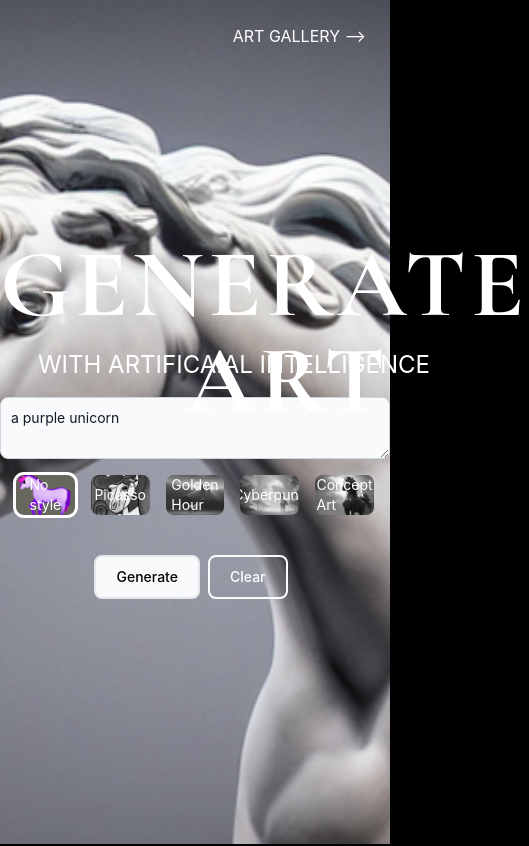
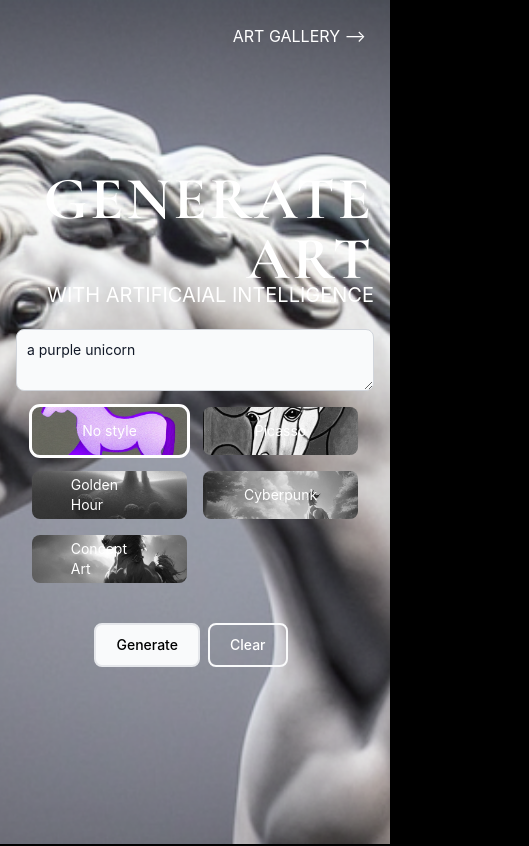
Before and after one commit to HoverBaum/boid-art, a Next.js app: page / in a window 390 px wide. Shown: the top 846 px of the page, 529 px wide, since content can reach past the window. Built offline with nearby package versions, Linux system fonts and the light colour scheme.

Commit message:
🎨 improve style select for mobile.

```diff
--- a/pages/_document.tsx
+++ b/pages/_document.tsx
@@ -6,7 +6,7 @@ export default function Document() {
       <Head>
         <link rel="preconnect" href="https://fonts.googleapis.com" />
         <link
-          href="https://fonts.googleapis.com/css2?family=Cormorant+Garamond:wght@700&family=Roboto&display=swap"
+          href="https://fonts.googleapis.com/css2?family=Cormorant+Garamond:wght@700&family=Roboto:wght@400;500&display=swap"
           rel="stylesheet"
         />
       </Head>
--- a/src/home/ImageGeneration.tsx
+++ b/src/home/ImageGeneration.tsx
@@ -35,7 +35,6 @@ export const ImageGeneration = () => {
     const predictionElement = document.getElementById('prediction')
     if (predictionElement) {
       const bounds = predictionElement.getBoundingClientRect()
-      // window.scrollTo(0, bounds.top)
       window.scrollTo({
         top: bounds.top,
         left: 0,
@@ -110,13 +109,13 @@ export const ImageGeneration = () => {
       <Link className="absolute top-6 z-10 right-6" href="/results">
         ART GALLERY --{'>'}
       </Link>
-      <div className="h-screen bg-[url('/unicorn-marble.png')] bg-cover bg-center grid place-items-center">
+      <div className="h-screen bg-[url('/unicorn-marble.png')] bg-cover bg-center bg-no-repeat grid place-items-center px-4">
         <Container>
           <div className="relative h-40">
-            <h1 className="text-8xl tracking-wider font-bold font-cormorant text-right absolute right-0 w-screen">
+            <h1 className="text-6xl sm:text-8xl tracking-wider font-bold font-cormorant text-right absolute right-0 w-screen">
               GENERATE ART
             </h1>
-            <h2 className="text-2xl absolute top-28 -right-10">
+            <h2 className="text-xl sm:text-2xl absolute top-28 sm:-right-10 right-0">
               WITH ARTIFICAIAL INTELLIGENCE
             </h2>
           </div>
@@ -130,7 +129,13 @@ export const ImageGeneration = () => {
           <StyleSelect onStyleChange={setStyleId} />
           <div className="flex justify-center mt-6">
             <Button onClick={generate}>Generate</Button>
-            <Button type="secondary" onClick={() => setPrompt('')}>
+            <Button
+              type="secondary"
+              onClick={() => {
+                setPrompt('')
+                document.getElementById('message')?.focus()
+              }}
+            >
               Clear
             </Button>
           </div>
@@ -140,7 +145,7 @@ export const ImageGeneration = () => {
       {/* Predoction area */}
       <div id="prediction" className="h-screen grid place-items-center">
         <Container>
-          <div className="w-[512px] h-[512px] grid place-items-center bg-gray-50 bg-opacity-25">
+          <div className="sm:w-[512px] sm:h-[512px] w-[350px] h-[350px]  grid place-items-center bg-gray-50 bg-opacity-25">
             {isRunningPrediction && <Spinner />}
             {status === 'succeeded' && <img key={imageUrl} src={imageUrl} />}
             {(status === 'failed' || status === 'canceled') && (
@@ -166,8 +171,11 @@ export const ImageGeneration = () => {
               <Button
                 type="secondary"
                 onClick={() => {
-                  window.scrollTo(0, 0)
-                  document.getElementById('message')?.focus()
+                  window.scrollTo({ top: 0, left: 0, behavior: 'smooth' })
+                  setTimeout(
+                    () => document.getElementById('message')?.focus(),
+                    500
+                  )
                 }}
               >
                 Try again
--- a/src/home/StyleSelect.tsx
+++ b/src/home/StyleSelect.tsx
@@ -17,7 +17,7 @@ export const StyleSelect: ComponentType<StyleSelectProps> = ({
   }
 
   return (
-    <div className={`grid grid-cols-${styles.length} p-4 gap-4`}>
+    <div className="grid grid-cols-2 sm:grid-cols-5 p-4 gap-4">
       {styles.map(({ id, name, image }) => (
         <div
           className={`rounded-lg overflow-hidden relative ${
@@ -26,7 +26,7 @@ export const StyleSelect: ComponentType<StyleSelectProps> = ({
           key={id}
           onClick={() => onStyleSelect(id)}
         >
-          <Image src={image} alt={name} className="object-cover h-10" />
+          <Image src={image} alt={name} className="object-cover h-12 sm:h-10" />
           <span className="absolute top-1/2 left-1/2 -translate-x-1/2 -translate-y-1/2 text-sm">
             {name}
           </span>
```
